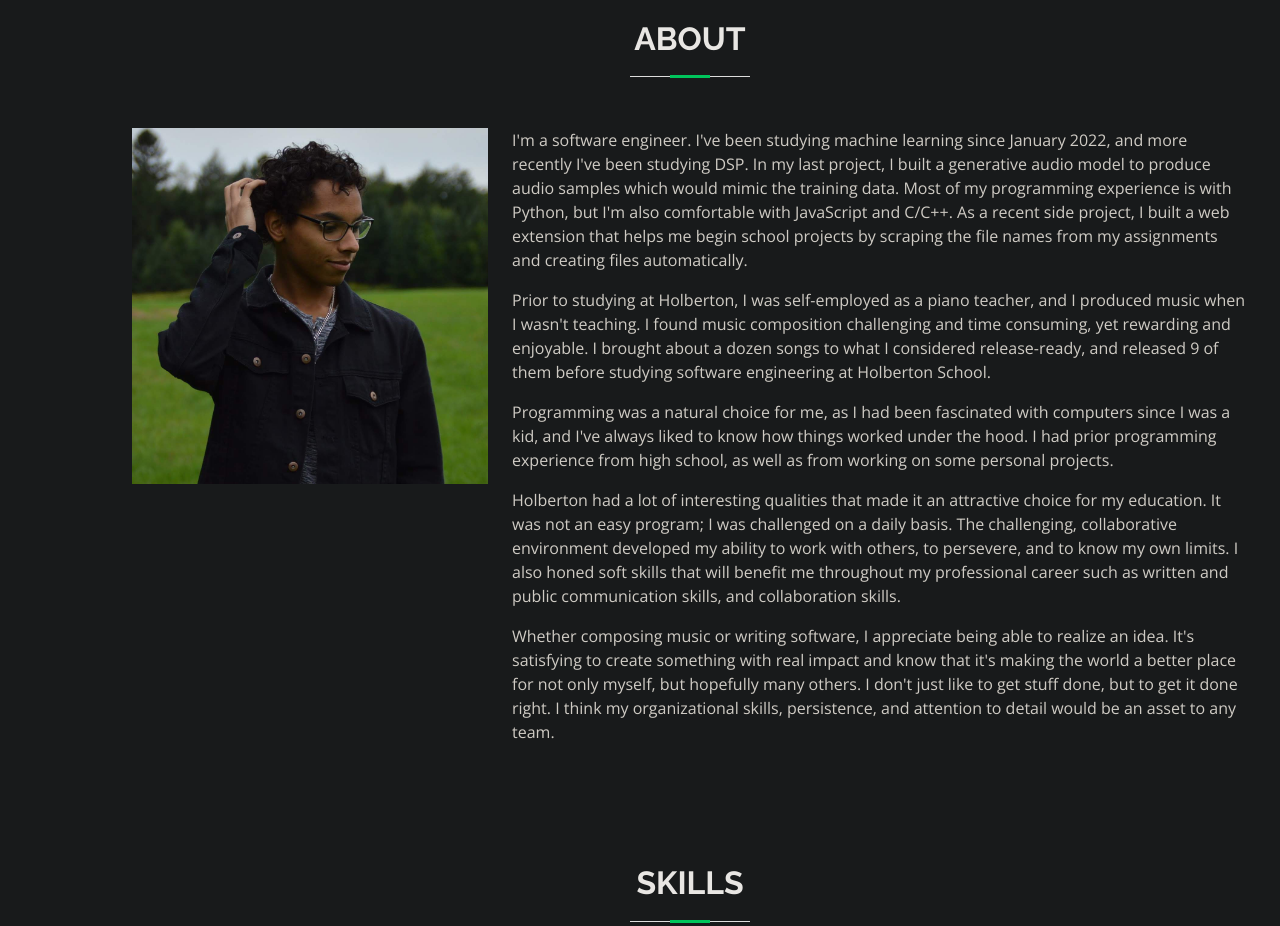
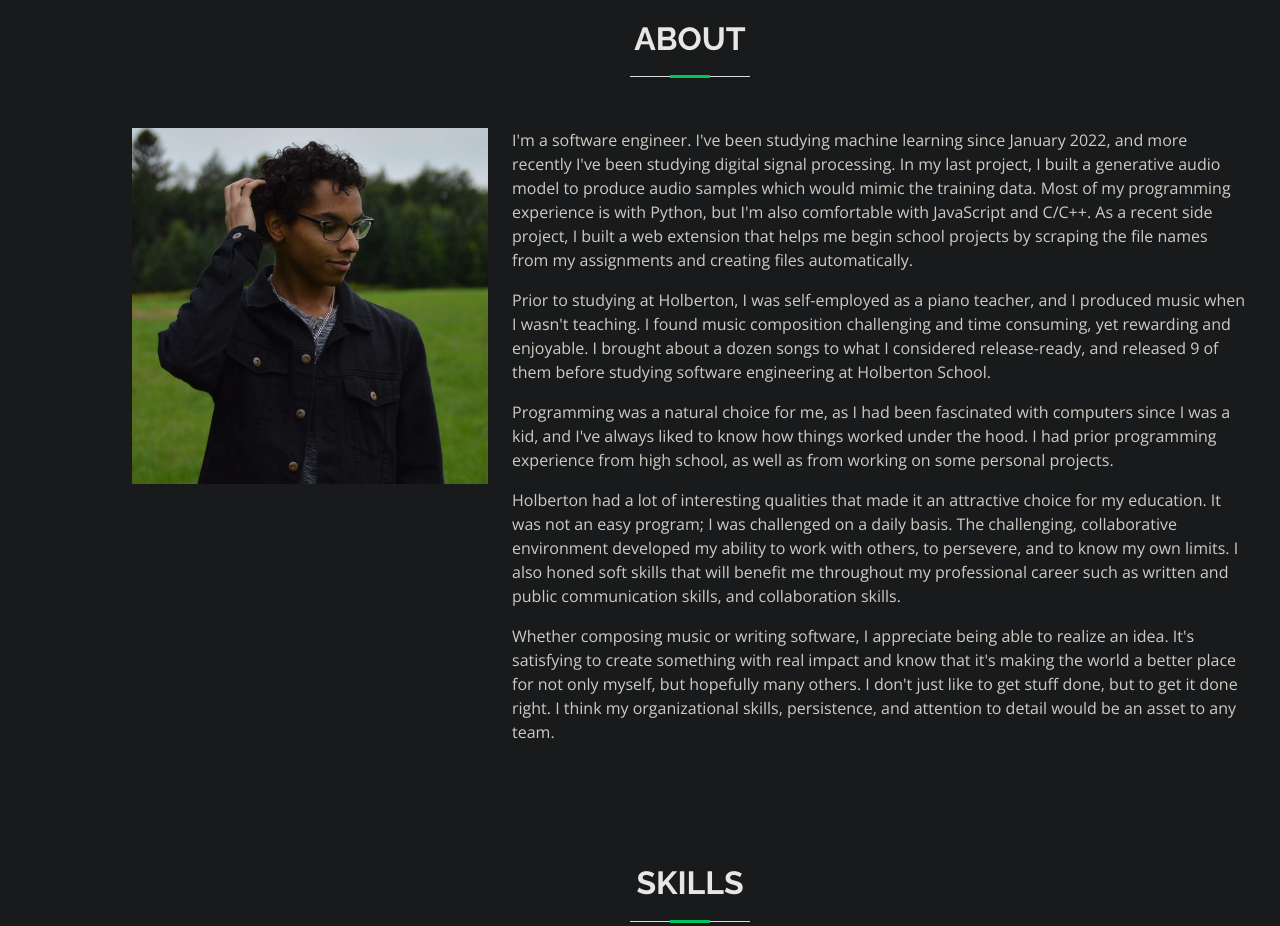
Before and after one commit to keysmusician/portfolio, a plain HTML site: page index.html in a window 1280 px wide. Shown: the part 840-1766 px from the top of the page. Drawn offline with nearby package versions, Linux system fonts and the light colour scheme; some packages are replaced by stand-ins of ours; a script that the page names is missing.

Commit message:
Update bio

```diff
--- a/index.html
+++ b/index.html
@@ -103,7 +103,7 @@
                 </div>
               </div>
             -->
-            <p>I'm a software engineer. I've been studying machine learning since January 2022, and more recently I've been studying DSP. In my last project, I built a generative audio model to produce audio samples which would mimic the training data. Most of my programming experience is with Python, but I'm also comfortable with JavaScript and C/C++. As a recent side project, I built a web extension that helps me begin school projects by scraping the file names from my assignments and creating files automatically.</p>
+            <p>I'm a software engineer. I've been studying machine learning since January 2022, and more recently I've been studying digital signal processing. In my last project, I built a generative audio model to produce audio samples which would mimic the training data. Most of my programming experience is with Python, but I'm also comfortable with JavaScript and C/C++. As a recent side project, I built a web extension that helps me begin school projects by scraping the file names from my assignments and creating files automatically.</p>
             <p>Prior to studying at Holberton, I was self-employed as a piano teacher, and I produced music when I wasn't teaching. I found music composition challenging and time consuming, yet rewarding and enjoyable. I brought about a dozen songs to what I considered release-ready, and released 9 of them before studying software engineering at Holberton School.</p>
             <p>Programming was a natural choice for me, as I had been fascinated with computers since I was a kid, and I've always liked to know how things worked under the hood. I had prior programming experience from high school, as well as from working on some personal projects.</p>
             <p>Holberton had a lot of interesting qualities that made it an attractive choice for my education. It was not an easy program; I was challenged on a daily basis. The challenging, collaborative environment developed my ability to work with others, to persevere, and to know my own limits. I also honed soft skills that will benefit me throughout my professional career such as written and public communication skills, and collaboration skills.</p>
```
